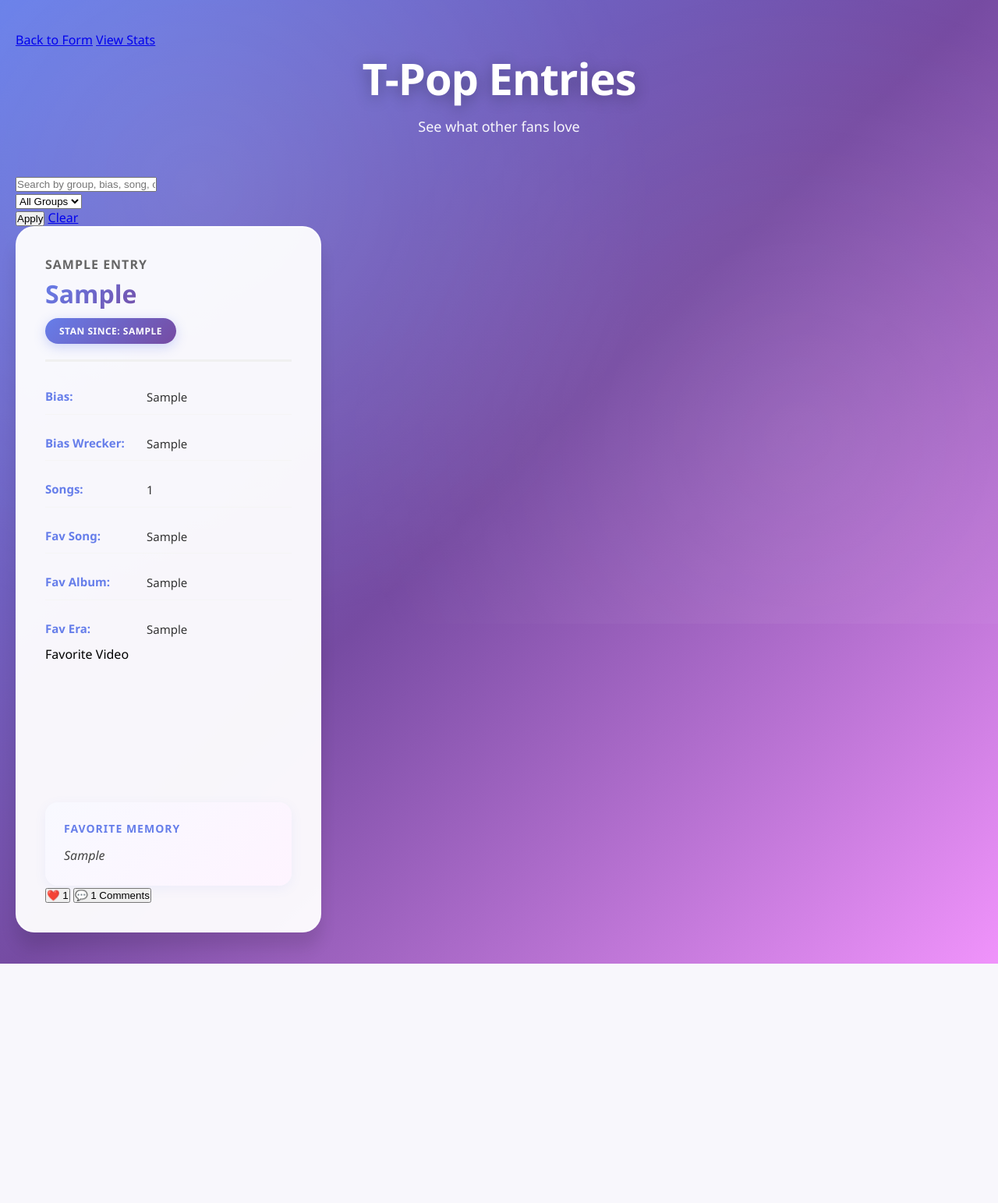
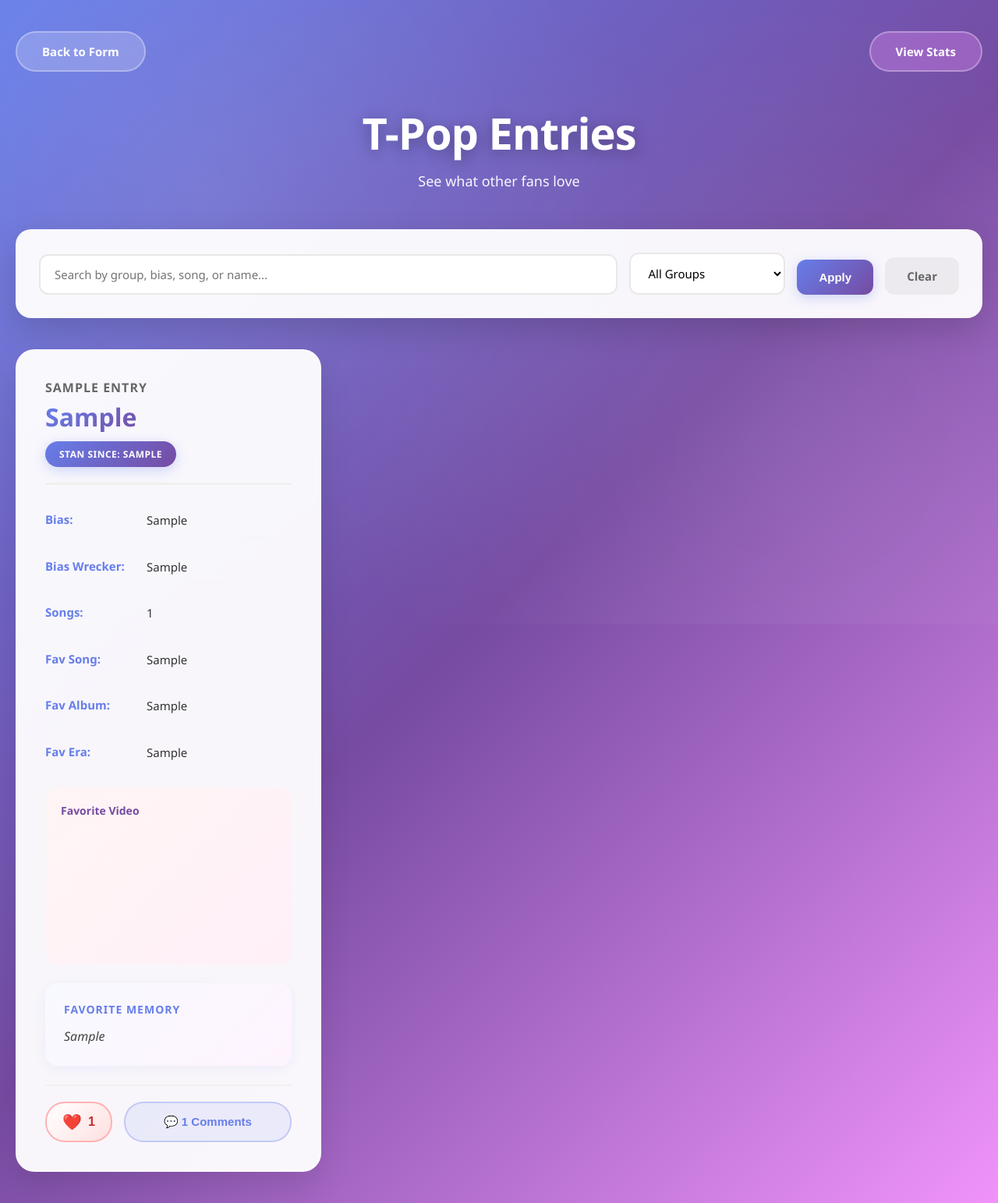
Before and after one commit to juhneiyl/Flask__Tpop, a Flask app: page /entries in a window 1280 px wide. Shown: the whole page at 78% size. Before the commit the page ends 1236 px from the top, so only its background shows below. Run offline with Flask 3, Linux system fonts and the light colour scheme; tables that the repository leaves empty hold one stand-in row (values such as "Sample post"); grey boxes are pictures that could not be loaded.

Commit message:
Update styles.css

```diff
--- a/static/styles.css
+++ b/static/styles.css
@@ -34,13 +34,17 @@ body::before {
     z-index: 1;
 }
 
-.back-link {
-    text-align: center;
+.top-nav {
+    display: flex;
+    justify-content: space-between;
+    align-items: center;
     margin-bottom: 40px;
     animation: fadeInDown 0.6s ease-out;
+    flex-wrap: wrap;
+    gap: 10px;
 }
 
-.back-link a {
+.nav-link {
     color: white;
     text-decoration: none;
     font-weight: 700;
@@ -54,9 +58,13 @@ body::before {
     font-size: 15px;
 }
 
-.back-link a:hover {
+.nav-link:hover {
     background: rgba(255,255,255,0.3);
     box-shadow: 0 10px 20px rgba(0,0,0,0.2);
+}
+
+.stats-btn {
+    background: rgba(240,147,251,0.3) !important;
 }
 
 .main-title {
@@ -79,46 +87,122 @@ body::before {
     animation: fadeInUp 0.8s ease-out 0.1s backwards;
 }
 
+/* Search & Filter Section */
+.search-filter-section {
+    background: rgba(255,255,255,0.95);
+    border-radius: 20px;
+    padding: 30px;
+    margin-bottom: 40px;
+    box-shadow: 0 15px 40px rgba(0,0,0,0.15);
+    animation: fadeIn 0.8s ease-out 0.2s backwards;
+}
+
+.filter-form {
+    display: grid;
+    grid-template-columns: 1fr 200px auto auto;
+    gap: 15px;
+    align-items: end;
+}
+
+.search-input,
+.filter-select {
+    width: 100%;
+    padding: 14px 18px;
+    border: 2px solid #e8e8e8;
+    border-radius: 12px;
+    font-size: 15px;
+    font-family: 'Segoe UI', Tahoma, Geneva, Verdana, sans-serif;
+    background: white;
+    transition: all 0.3s ease;
+}
+
+.search-input:focus,
+.filter-select:focus {
+    outline: none;
+    border-color: #667eea;
+    box-shadow: 0 0 0 4px rgba(102,126,234,0.1);
+}
+
+.filter-btn,
+.clear-btn {
+    padding: 14px 28px;
+    border-radius: 12px;
+    font-weight: 700;
+    font-size: 15px;
+    cursor: pointer;
+    transition: all 0.3s ease;
+    border: none;
+    text-decoration: none;
+    display: inline-block;
+    text-align: center;
+}
+
+.filter-btn {
+    background: linear-gradient(135deg, #667eea 0%, #764ba2 100%);
+    color: white;
+    box-shadow: 0 4px 15px rgba(102,126,234,0.3);
+}
+
+.filter-btn:hover {
+    transform: translateY(-2px);
+    box-shadow: 0 6px 20px rgba(102,126,234,0.4);
+}
+
+.clear-btn {
+    background: rgba(0,0,0,0.05);
+    color: #666;
+}
+
+.clear-btn:hover {
+    background: rgba(0,0,0,0.1);
+}
+
+.flash-container {
+    margin-bottom: 30px;
+}
+
+.flash {
+    padding: 16px 20px;
+    border-radius: 14px;
+    margin-bottom: 15px;
+    font-size: 15px;
+    font-weight: 600;
+    animation: slideDown 0.5s ease-out;
+}
+
+.flash.success {
+    background: linear-gradient(135deg, #d4f4dd 0%, #c8f0d4 100%);
+    color: #1e7e34;
+    border: 2px solid #8fd6a1;
+}
+
+.flash.error {
+    background: linear-gradient(135deg, #ffd6d6 0%, #ffcfcf 100%);
+    color: #c92a2a;
+    border: 2px solid #ff8787;
+}
+
 .entries-grid {
     display: grid;
     grid-template-columns: repeat(auto-fill, minmax(380px, 1fr));
     gap: 32px;
-    animation: fadeIn 1s ease-out 0.2s backwards;
-}
-
-@media (max-width: 768px) {
-    .entries-grid {
-        grid-template-columns: 1fr;
-    }
+    animation: fadeIn 1s ease-out 0.3s backwards;
 }
 
 .entry-card {
     background: rgba(255,255,255,0.95);
     border-radius: 24px;
     padding: 36px;
-    box-shadow: 0 20px 20px rgba(0,0,0,0.1);
+    box-shadow: 0 20px 40px rgba(0,0,0,0.1);
     transition: all 0.4s cubic-bezier(0.175, 0.885, 0.32, 1.275);
     border: 2px solid rgba(255,255,255,0.5);
     position: relative;
     overflow: hidden;
 }
 
-.entry-card::before {
-    content: '';
-    position: absolute;
-    top: 0;
-    left: 0;
-    width: 100%;
-    height: 100%;
-    background: linear-gradient(135deg, rgba(102,126,234,0.1) 0%, rgba(118,75,162,0.1) 100%);
-    opacity: 0;
-    transition: opacity 0.3s ease;
-    pointer-events: none;
-}
-
 .entry-card:hover {
-    transform: translateY(-12px) scale(1.02);
-    box-shadow: 0 30px 30px rgba(0,0,0,0.2);
+    transform: translateY(-8px) scale(1.01);
+    box-shadow: 0 30px 50px rgba(0,0,0,0.2);
     border-color: rgba(102,126,234,0.6);
 }
 
@@ -126,7 +210,6 @@ body::before {
     border-bottom: 3px solid #f0f0f0;
     padding-bottom: 20px;
     margin-bottom: 24px;
-    position: relative;
 }
 
 .fan-name {
@@ -193,6 +276,38 @@ body::before {
     line-height: 1.5;
 }
 
+/* YouTube Section */
+.youtube-section {
+    margin-top: 24px;
+    padding: 20px;
+    background: linear-gradient(135deg, #fff5f5 0%, #fff0f8 100%);
+    border-radius: 16px;
+}
+
+.youtube-label {
+    font-weight: 700;
+    color: #764ba2;
+    margin-bottom: 12px;
+    font-size: 14px;
+}
+
+.youtube-embed {
+    position: relative;
+    padding-bottom: 56.25%;
+    height: 0;
+    overflow: hidden;
+    border-radius: 12px;
+}
+
+.youtube-embed iframe {
+    position: absolute;
+    top: 0;
+    left: 0;
+    width: 100%;
+    height: 100%;
+    border-radius: 12px;
+}
+
 .memory-section {
     margin-top: 24px;
     padding: 24px;
@@ -214,6 +329,151 @@ body::before {
     line-height: 1.7;
     color: #444;
     font-style: italic;
+}
+
+/* Reaction Section */
+.reaction-section {
+    display: flex;
+    gap: 15px;
+    margin-top: 24px;
+    padding-top: 20px;
+    border-top: 2px solid #f0f0f0;
+}
+
+.heart-btn {
+    display: flex;
+    align-items: center;
+    gap: 8px;
+    padding: 12px 20px;
+    background: linear-gradient(135deg, #fff 0%, #ffe0e0 100%);
+    border: 2px solid #ffb3b3;
+    border-radius: 25px;
+    cursor: pointer;
+    transition: all 0.3s ease;
+    font-size: 16px;
+    font-weight: 700;
+    color: #c92a2a;
+}
+
+.heart-btn:hover {
+    transform: scale(1.05);
+    box-shadow: 0 5px 15px rgba(255,0,0,0.2);
+}
+
+.heart-btn.liked {
+    background: linear-gradient(135deg, #ff6b6b 0%, #ff5252 100%);
+    color: white;
+    border-color: #ff5252;
+}
+
+.heart-icon {
+    font-size: 20px;
+}
+
+.comment-toggle-btn {
+    flex: 1;
+    padding: 12px 20px;
+    background: rgba(102,126,234,0.1);
+    border: 2px solid rgba(102,126,234,0.3);
+    border-radius: 25px;
+    cursor: pointer;
+    transition: all 0.3s ease;
+    font-size: 15px;
+    font-weight: 700;
+    color: #667eea;
+}
+
+.comment-toggle-btn:hover {
+    background: rgba(102,126,234,0.2);
+}
+
+/* Comments Section */
+.comments-section {
+    margin-top: 20px;
+    padding: 20px;
+    background: #f8f9ff;
+    border-radius: 16px;
+}
+
+.comments-list {
+    margin-bottom: 20px;
+}
+
+.comment-item {
+    padding: 15px;
+    background: white;
+    border-radius: 12px;
+    margin-bottom: 12px;
+    box-shadow: 0 2px 8px rgba(0,0,0,0.05);
+}
+
+.comment-author {
+    font-weight: 700;
+    color: #667eea;
+    font-size: 14px;
+    margin-bottom: 5px;
+}
+
+.comment-text {
+    color: #333;
+    line-height: 1.6;
+    margin-bottom: 8px;
+}
+
+.comment-time {
+    font-size: 12px;
+    color: #999;
+}
+
+.comment-form {
+    display: flex;
+    flex-direction: column;
+    gap: 10px;
+}
+
+.comment-input,
+.comment-textarea {
+    padding: 12px 16px;
+    border: 2px solid #e8e8e8;
+    border-radius: 10px;
+    font-size: 14px;
+    font-family: 'Segoe UI', Tahoma, Geneva, Verdana, sans-serif;
+}
+
+.comment-textarea {
+    resize: vertical;
+    min-height: 80px;
+}
+
+.comment-input:focus,
+.comment-textarea:focus {
+    outline: none;
+    border-color: #667eea;
+    box-shadow: 0 0 0 3px rgba(102,126,234,0.1);
+}
+
+.comment-submit-btn {
+    padding: 12px 24px;
+    background: linear-gradient(135deg, #667eea 0%, #764ba2 100%);
+    color: white;
+    border: none;
+    border-radius: 10px;
+    font-weight: 700;
+    cursor: pointer;
+    transition: all 0.3s ease;
+    width: auto;
+    align-self: flex-end;
+}
+
+.comment-submit-btn:hover {
+    transform: translateY(-2px);
+    box-shadow: 0 5px 15px rgba(102,126,234,0.3);
+}
+
+@keyframes heartPop {
+    0% { transform: scale(1); }
+    50% { transform: scale(1.3); }
+    100% { transform: scale(1); }
 }
 
 @keyframes fadeIn {
@@ -247,7 +507,26 @@ body::before {
     }
 }
 
-@media (max-width: 480px) {
+@keyframes slideDown {
+    from {
+        opacity: 0;
+        transform: translateY(-20px);
+    }
+    to {
+        opacity: 1;
+        transform: translateY(0);
+    }
+}
+
+@media (max-width: 768px) {
+    .entries-grid {
+        grid-template-columns: 1fr;
+    }
+
+    .filter-form {
+        grid-template-columns: 1fr;
+    }
+
     .main-title {
         font-size: 36px;
     }
@@ -264,4 +543,18 @@ body::before {
         min-width: 110px;
         font-size: 14px;
     }
+
+    .reaction-section {
+        flex-direction: column;
+    }
+
+    .top-nav {
+        justify-content: center;
+    }
 }
+
+@media (max-width: 480px) {
+    .search-filter-section {
+        padding: 20px;
+    }
+}
```
